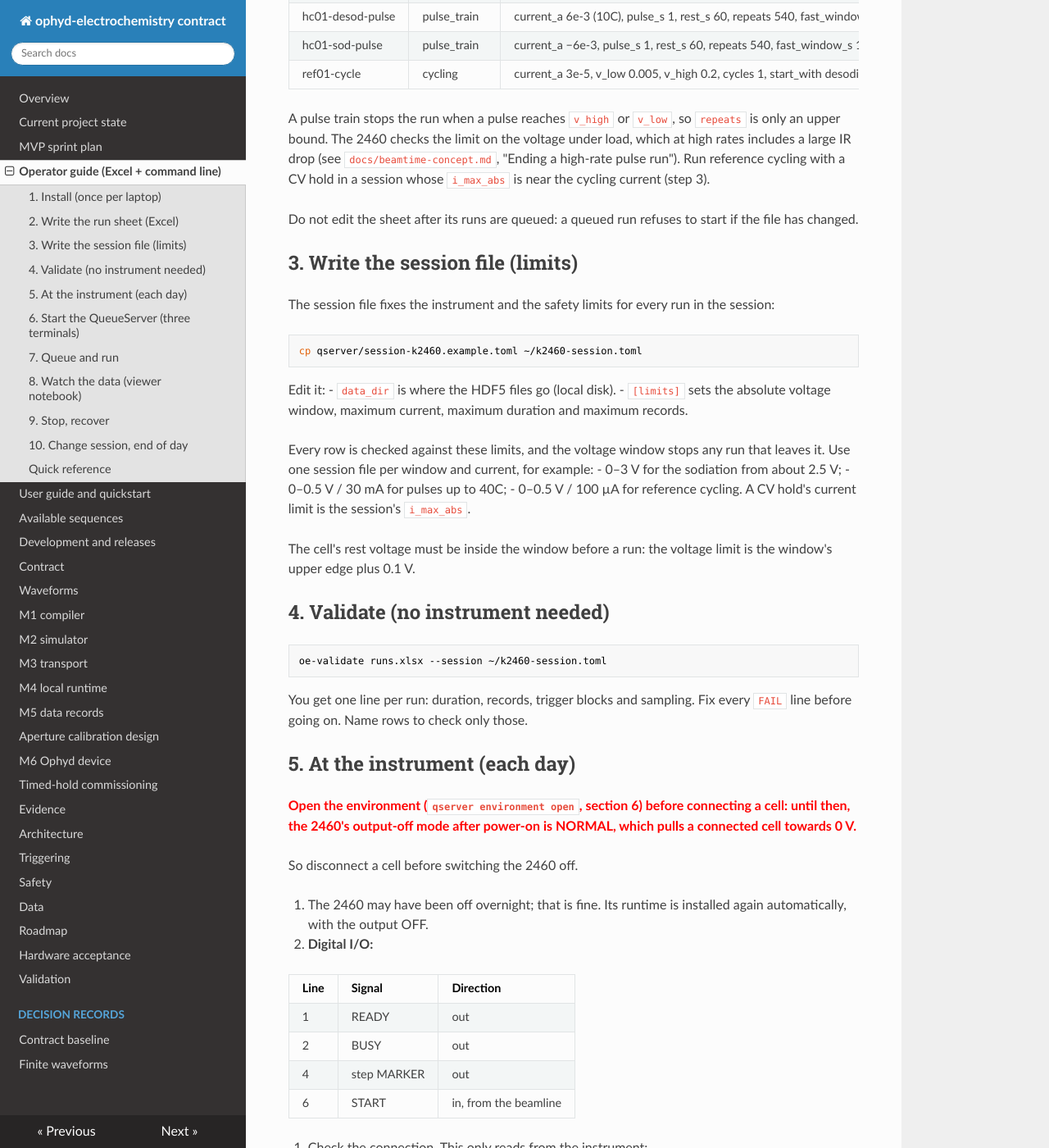
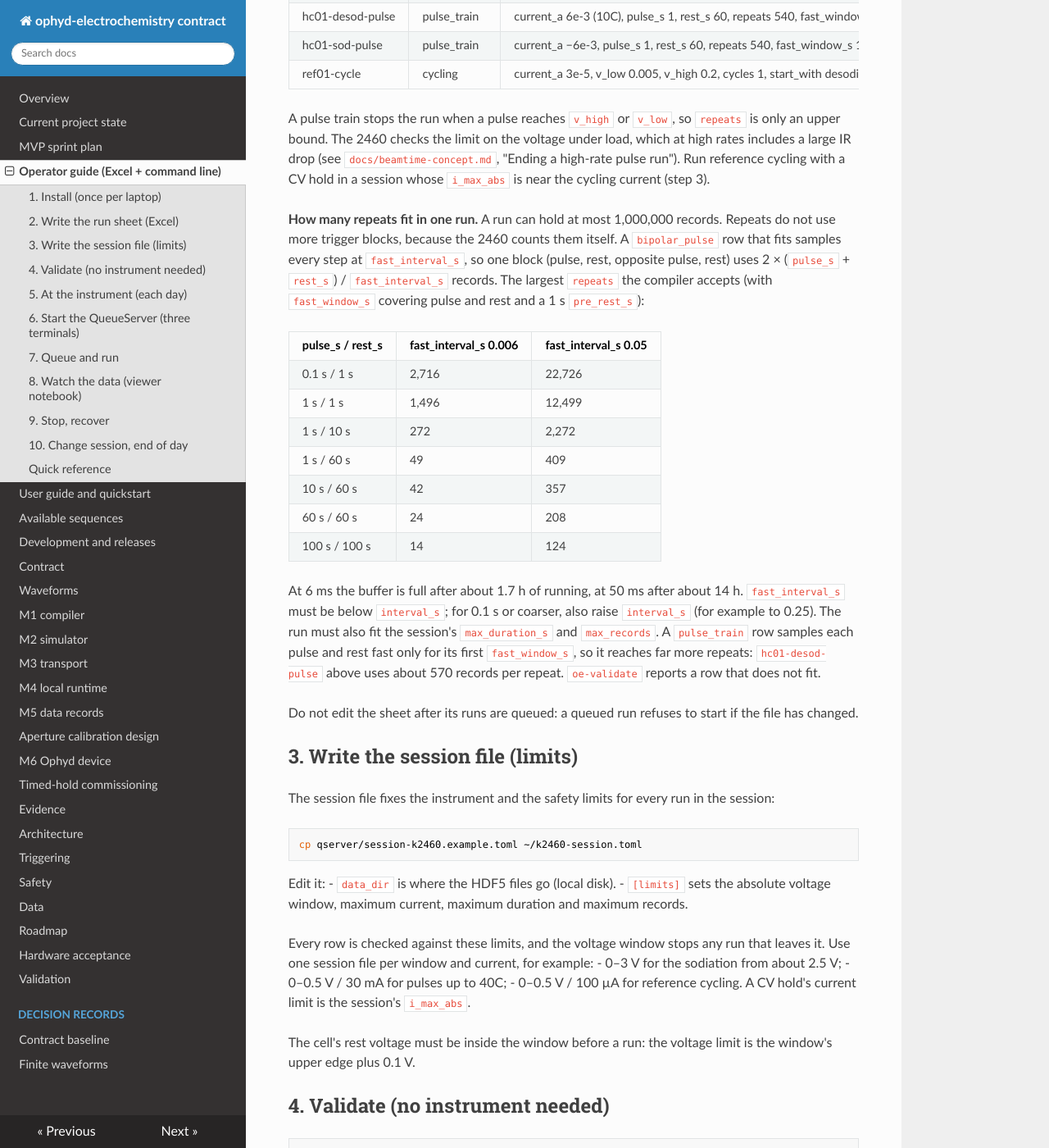
Before and after one commit to BAMresearch/ophyd-electrochemistry, an MkDocs documentation site: the page built from docs/operator-guide.md, in a window 1280 px wide and 1400 px high, scrolled down 1761 px. Shown: the whole window at 82% size. Built offline with MkDocs 1.6.1, drawn with Linux system fonts in a browser that asks for light colours; nearby versions of some CDN libraries.

Commit message:
docs: repeat limits for bipolar_pulse rows; one sampling rate accepted
Co-Authored-By: Claude Opus 5.5 <noreply@anthropic.com>

```diff
--- a/docs/operator-guide.md
+++ b/docs/operator-guide.md
@@ -90,6 +90,32 @@ A pulse train stops the run when a pulse reaches `v_high` or `v_low`, so
 under load, which at high rates includes a large IR drop (see
 `docs/beamtime-concept.md`, "Ending a high-rate pulse run"). Run reference cycling with a CV
 hold in a session whose `i_max_abs` is near the cycling current (step 3).
+
+**How many repeats fit in one run.** A run can hold at most 1,000,000
+records. Repeats do not use more trigger blocks, because the 2460 counts them
+itself. A `bipolar_pulse` row that fits samples every step at
+`fast_interval_s`, so one block (pulse, rest, opposite pulse, rest) uses
+2 × (`pulse_s` + `rest_s`) / `fast_interval_s` records. The largest `repeats`
+the compiler accepts (with `fast_window_s` covering pulse and rest and a 1 s
+`pre_rest_s`):
+
+| pulse_s / rest_s | fast_interval_s 0.006 | fast_interval_s 0.05 |
+|---|---|---|
+| 0.1 s / 1 s | 2,716 | 22,726 |
+| 1 s / 1 s | 1,496 | 12,499 |
+| 1 s / 10 s | 272 | 2,272 |
+| 1 s / 60 s | 49 | 409 |
+| 10 s / 60 s | 42 | 357 |
+| 60 s / 60 s | 24 | 208 |
+| 100 s / 100 s | 14 | 124 |
+
+At 6 ms the buffer is full after about 1.7 h of running, at 50 ms after about
+14 h. `fast_interval_s` must be below `interval_s`; for 0.1 s or coarser, also
+raise `interval_s` (for example to 0.25). The run must also fit the session's
+`max_duration_s` and `max_records`. A `pulse_train` row samples each pulse and
+rest fast only for its first `fast_window_s`, so it reaches far more repeats:
+`hc01-desod-pulse` above uses about 570 records per repeat. `oe-validate`
+reports a row that does not fit.
 
 Do not edit the sheet after its runs are queued: a queued run refuses to start
 if the file has changed.
```
Also changed, not shown: docs/beamtime-concept.md (+2 -1 lines).
